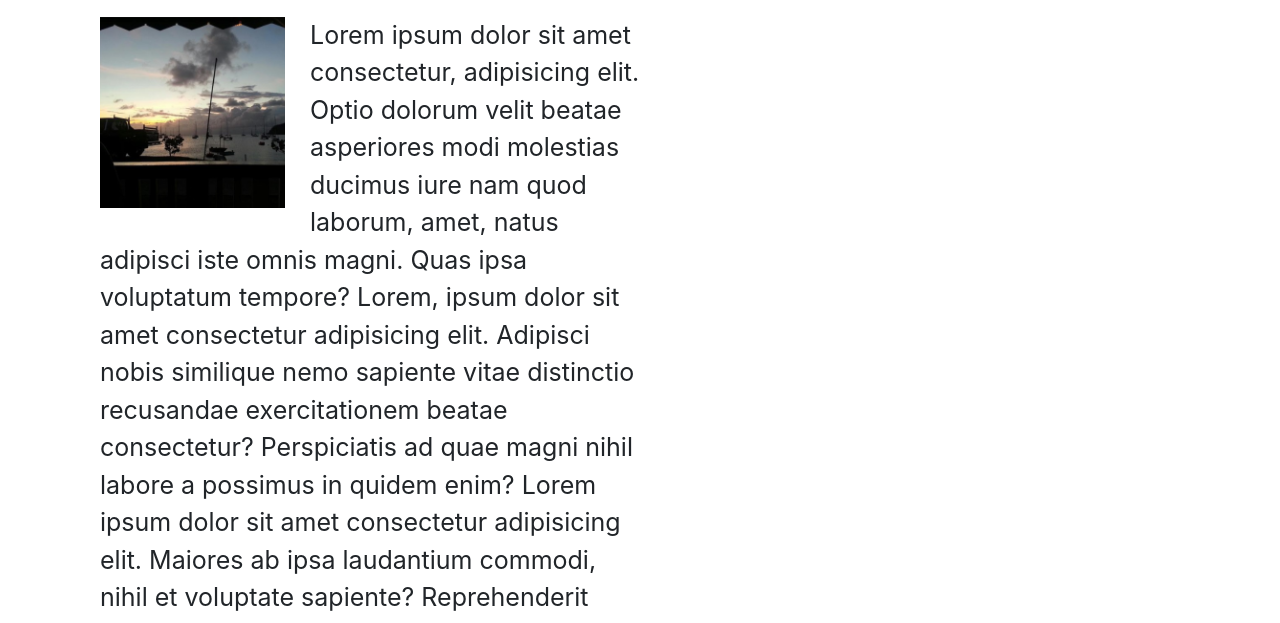
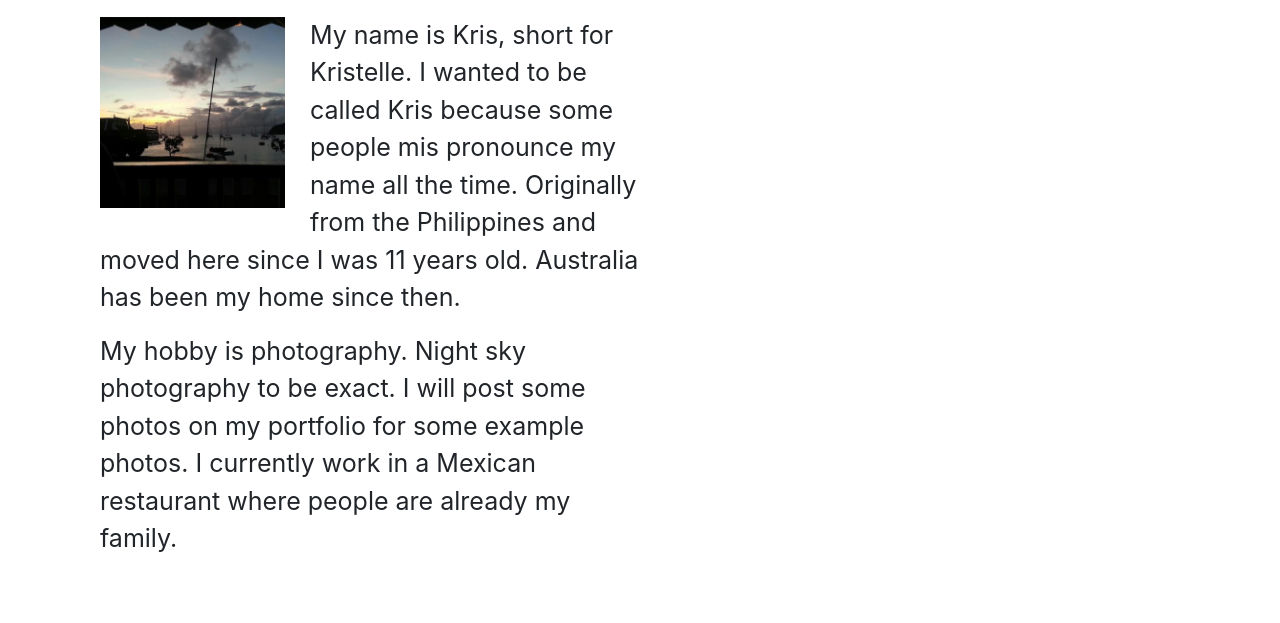
Before and after one commit to kwis07/Portfolio, a plain HTML site: page index.html in a window 1280 px wide. Shown: the part 177-800 px from the top of the page. Drawn offline with nearby package versions, Linux system fonts and the light colour scheme.

Commit message:
updated index html

```diff
--- a/index.html
+++ b/index.html
@@ -44,14 +44,13 @@
                 <img src="Assets/Images/me.png" class="float-left" />
 
                 <p>
-                    Lorem ipsum dolor sit amet consectetur, adipisicing elit. Optio dolorum velit beatae asperiores modi molestias ducimus iure nam quod laborum, amet, natus adipisci iste omnis magni. Quas ipsa voluptatum tempore?
-                    Lorem, ipsum dolor sit amet consectetur adipisicing elit. Adipisci nobis similique nemo sapiente vitae distinctio recusandae exercitationem beatae consectetur? Perspiciatis ad quae magni nihil labore a possimus in quidem enim?
-                    Lorem ipsum dolor sit amet consectetur adipisicing elit. Maiores ab ipsa laudantium commodi, nihil et voluptate sapiente? Reprehenderit sequi fuga, aliquid cumque, tempore incidunt voluptatem fugit illo autem non dignissimos.
+                    My name is Kris, short for Kristelle. I wanted to be called Kris because some people mis pronounce my name all the time.
+                    Originally from the Philippines and moved here since I was 11 years old. Australia has been my home since then.
                 </p>
 
-                <p>Lorem ipsum dolor sit amet consectetur, adipisicing elit. Eveniet, quia excepturi necessitatibus laudantium debitis mollitia, voluptatem dicta earum distinctio adipisci maxime tempora tenetur et dolorem sunt quis facere iusto iure?
-                    Lorem ipsum, dolor sit amet consectetur adipisicing elit. Sequi iure hic animi quam ducimus ipsa id magni maiores quisquam accusantium, fugit nemo, nam aspernatur! Sint corporis consequatur sed ex labore?
-                    Lorem, ipsum dolor sit amet consectetur adipisicing elit. Dignissimos deserunt, possimus quia molestias assumenda nam tempore deleniti fugiat numquam vero praesentium veniam pariatur laboriosam quaerat a ex quos ipsum voluptatibus?
+                <p>
+                    My hobby is photography. Night sky photography to be exact. I will post some photos on my portfolio for some example photos.
+                    I currently work in a Mexican restaurant where people are already my family.
 
                 </p>
             </div>
```
